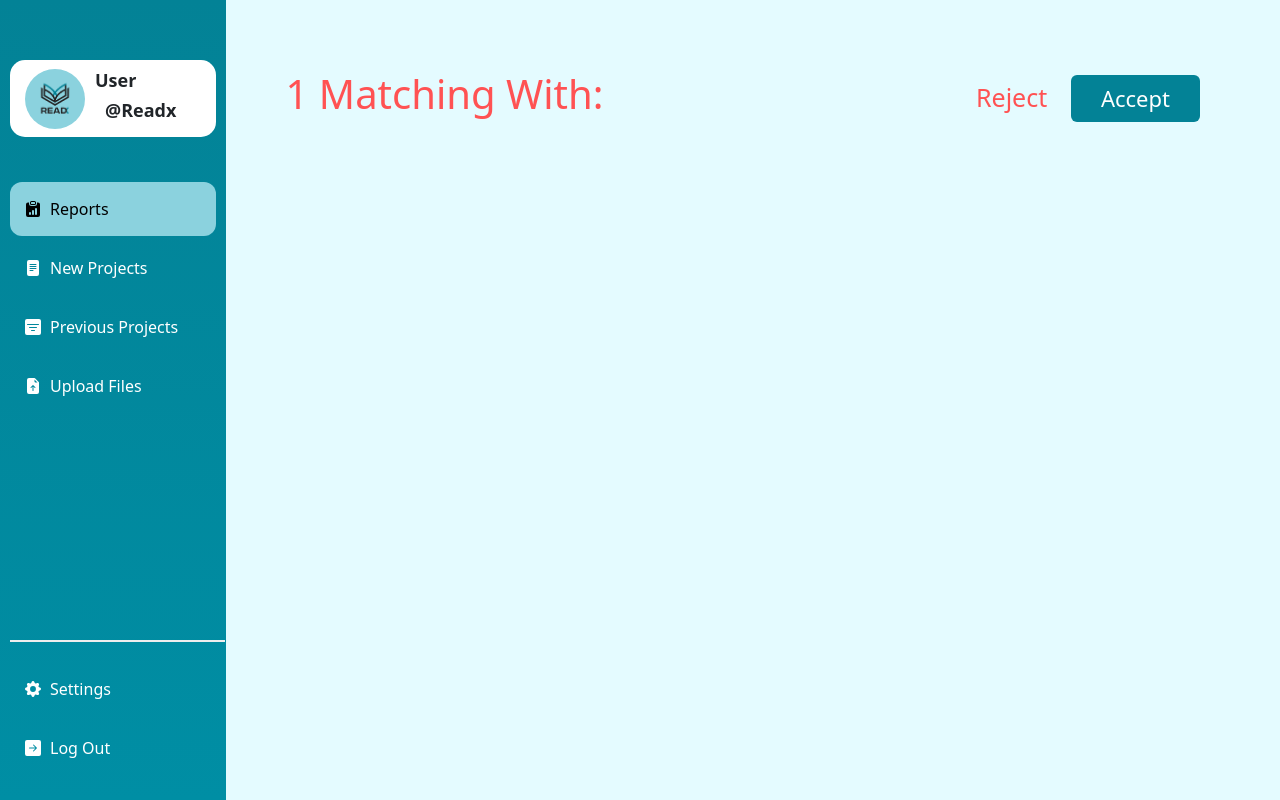
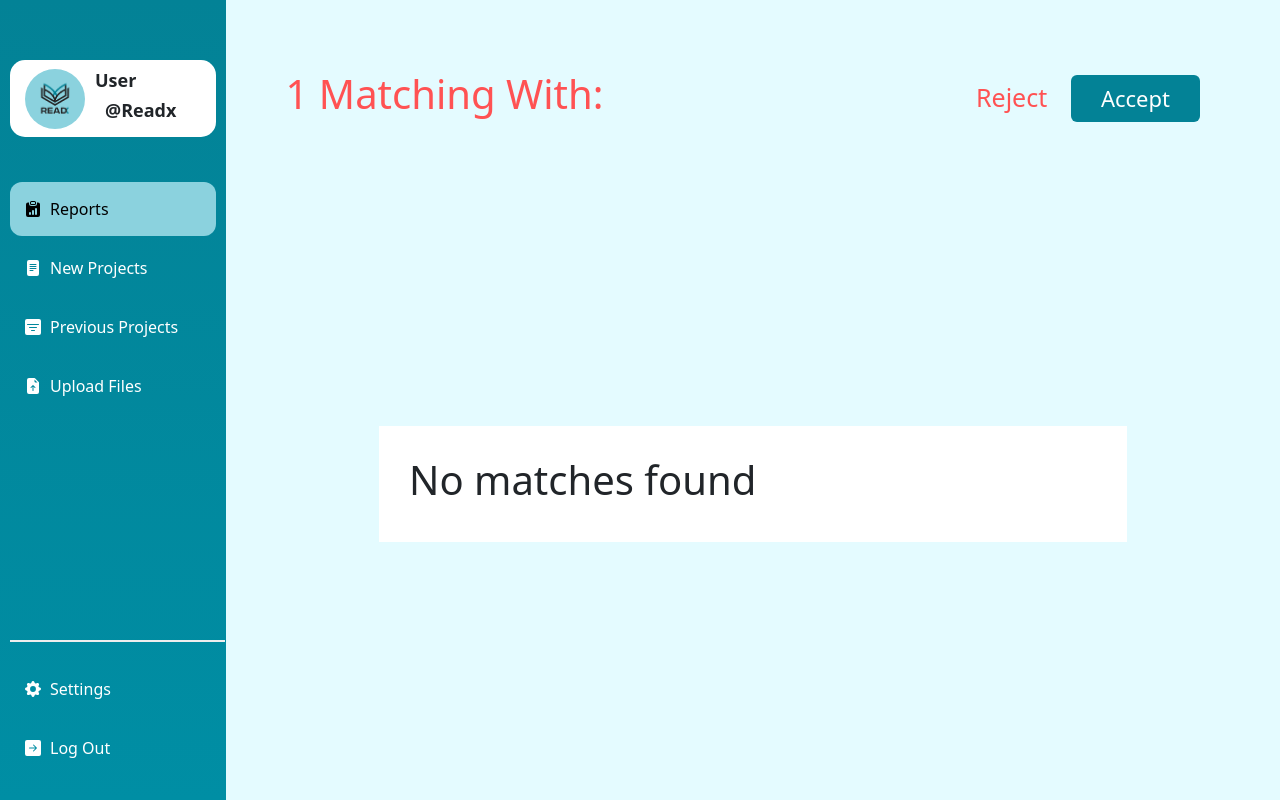
Before and after one commit to 3bdomo/ReadxAdmin, a React (Create React App) app: page /checkplagiarism/1/1/1 in a window 1280 px wide. Built offline with nearby package versions, Linux system fonts and the light colour scheme; no server answers; sample sign-in values are in the browser's storage.

Commit message:
showing matching done

```diff
--- a/src/pages/checkPlagrism/checkP.jsx
+++ b/src/pages/checkPlagrism/checkP.jsx
@@ -29,7 +29,7 @@ const Checkplagiarism = () => {
       } catch (error) {
         console.error("Error fetching plagiarism data:", error);
       } finally {
-        setLoading(false); // Set loading to false after data is fetched
+        setLoading(false);
       }
     };
 
@@ -49,9 +49,9 @@ const Checkplagiarism = () => {
     <div className='new'>
       <div className='line'>
         <h1 className='cRed'>{name} Matching With:</h1>
-        {
-          loading ?
-            <div className="btnsMange"></div> :
+        {loading ? (
+          <div className="btnsMange"></div>
+        ) : (
           <div className='btnsMange'>
             <button className='reject' onClick={() => handleAcceptedRejected(false, id)}>
               Reject
@@ -60,17 +60,21 @@ const Checkplagiarism = () => {
               Accept
             </button>
           </div>
-        }
+        )}
       </div>
-      {
-        loading ? <div className="span"></div> : matching && (
+      {loading ? (
+        <div className="span"></div>
+      ) : matching ? (
         <div className='matchingdes'>
           <h1>{matching[0]}</h1>
           <h5>{matching[1]?.match || ""}</h5>
           <h1>{matching[1]?.score ? "Score: " + matching[1].score : ""}</h1>
         </div>
-        )
-      }
+      ) : (
+        <div className='matchingdes'>
+          <h1>No matches found</h1>
+        </div>
+      )}
     </div>
   );
 };
```
Lines whose indentation alone changed are shown as unchanged.
